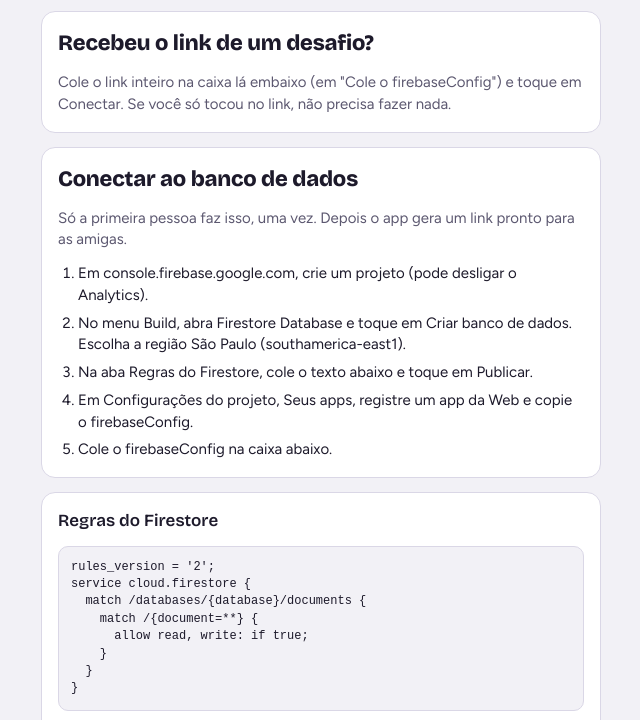
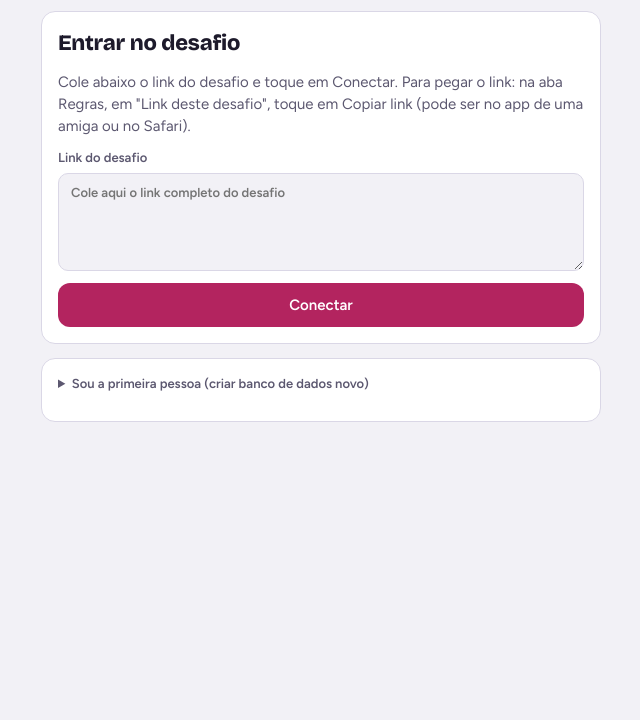
Before and after one commit to JWal28/desafio-fit, a plain HTML site: page index.html in a window 1280 px wide. Shown: the part 80-800 px from the top of the page, without its empty margins (319-959 px from the left). Drawn offline with nearby package versions, Linux system fonts and the light colour scheme.

Commit message:
Add files via upload

```diff
--- a/index.html
+++ b/index.html
@@ -372,30 +372,31 @@ function uploadPhoto(kind,file){
 
 /* views */
 function setupView(){
-  var ta=h('textarea',{id:'cfg-in',placeholder:'const firebaseConfig = {\n  apiKey: "...",\n  authDomain: "...",\n  projectId: "...",\n  ...\n};'});
+  var ta=h('textarea',{id:'cfg-in',rows:'4',placeholder:'Cole aqui o link completo do desafio'});
   var rulesBox=h('pre',{class:'code'},RULES_TXT);
-  return [h('section',{class:'card'},h('h2',null,'Recebeu o link de um desafio?'),h('p',{class:'muted'},'Cole o link inteiro na caixa lá embaixo (em "Cole o firebaseConfig") e toque em Conectar. Se você só tocou no link, não precisa fazer nada.')),h('section',{class:'card'},h('h2',null,'Conectar ao banco de dados'),
-    h('p',{class:'muted'},'Só a primeira pessoa faz isso, uma vez. Depois o app gera um link pronto para as amigas.'),
-    h('ol',{class:'rules'},
-      h('li',null,'Em console.firebase.google.com, crie um projeto (pode desligar o Analytics).'),
-      h('li',null,'No menu Build, abra Firestore Database e toque em Criar banco de dados. Escolha a região São Paulo (southamerica-east1).'),
-      h('li',null,'Na aba Regras do Firestore, cole o texto abaixo e toque em Publicar.'),
-      h('li',null,'Em Configurações do projeto, Seus apps, registre um app da Web e copie o firebaseConfig.'),
-      h('li',null,'Cole o firebaseConfig na caixa abaixo.'))),
-    h('section',{class:'card'},h('h3',null,'Regras do Firestore'),rulesBox,
-      h('button',{class:'btn ghost',type:'button',onclick:function(){copyText(RULES_TXT)}},'Copiar regras')),
-    h('section',{class:'card'},h('h3',null,'Cole o firebaseConfig'),
-      h('label',{class:'fld',for:'cfg-in'},'Configuração',ta),
+  function go(){
+    var v=ta.value,lk=v.match(/[#&]c=([A-Za-z0-9_\-]+)/),dk=v.match(/[#&]d=([A-Za-z0-9]+)/),o=null;
+    if(lk){try{o=decodeCfg(lk[1]);if(!(o&&o.apiKey&&o.projectId))o=null}catch(e){o=null}
+      if(o){try{localStorage.setItem('df_fb',JSON.stringify(o))}catch(e){}location.hash='c='+lk[1]+(dk?'&d='+dk[1]:'');location.reload();return}}
+    o=parseCfg(v);
+    if(!o){S.setupErr=/^\s*https?:/i.test(v)?'Esse link está incompleto (faltou a parte depois do #). Copie de novo em Regras > Link deste desafio, no app de quem já está dentro.':'Não consegui ler. Cole o link completo do desafio.';render(true);return}
+    try{localStorage.setItem('df_fb',JSON.stringify(o))}catch(e){}
+    location.hash='c='+encodeCfg(o);location.reload();
+  }
+  return [h('section',{class:'card'},h('h2',null,'Entrar no desafio'),
+      h('p',{class:'muted'},'Cole abaixo o link do desafio e toque em Conectar. Para pegar o link: na aba Regras, em "Link deste desafio", toque em Copiar link (pode ser no app de uma amiga ou no Safari).'),
+      h('label',{class:'fld',for:'cfg-in'},'Link do desafio',ta),
       S.setupErr?h('div',{class:'banner miss'},S.setupErr):null,
-      h('button',{class:'btn',type:'button',onclick:function(){
-        var lk=ta.value.match(/[#&]c=([A-Za-z0-9_\-]+)/),dk=ta.value.match(/[#&]d=([A-Za-z0-9]+)/),o=null;
-        if(lk){try{o=decodeCfg(lk[1]);if(!(o&&o.apiKey&&o.projectId))o=null}catch(e){o=null}
-          if(o){try{localStorage.setItem('df_fb',JSON.stringify(o))}catch(e){}location.hash='c='+lk[1]+(dk?'&d='+dk[1]:'');location.reload();return}}
-        o=parseCfg(ta.value);
-        if(!o){S.setupErr='Não achei apiKey e projectId no texto. Cole o bloco inteiro do firebaseConfig.';render(true);return}
-        try{localStorage.setItem('df_fb',JSON.stringify(o))}catch(e){}
-        location.hash='c='+encodeCfg(o);location.reload();
-      }},'Conectar'))];
+      h('button',{class:'btn',type:'button',onclick:go},'Conectar')),
+    h('details',{class:'card'},h('summary',null,'Sou a primeira pessoa (criar banco de dados novo)'),
+      h('ol',{class:'rules'},
+        h('li',null,'Em console.firebase.google.com, crie um projeto (pode desligar o Analytics).'),
+        h('li',null,'No menu Build, abra Firestore Database e toque em Criar banco de dados. Escolha a região São Paulo (southamerica-east1).'),
+        h('li',null,'Na aba Regras do Firestore, cole o texto abaixo e toque em Publicar.'),
+        h('li',null,'Em Configurações do projeto, Seus apps, registre um app da Web e copie o firebaseConfig.'),
+        h('li',null,'Cole o firebaseConfig na caixa acima e toque em Conectar.')),
+      rulesBox,
+      h('button',{class:'btn ghost',type:'button',onclick:function(){copyText(RULES_TXT)}},'Copiar regras'))];
 }
 function cycleCard(c,t,end){
   var ph=phase(c,t,end),total=diff(c.start,end)+1,n=ph==='running'?diff(c.start,t)+1:(ph==='after'?total:0);
```
